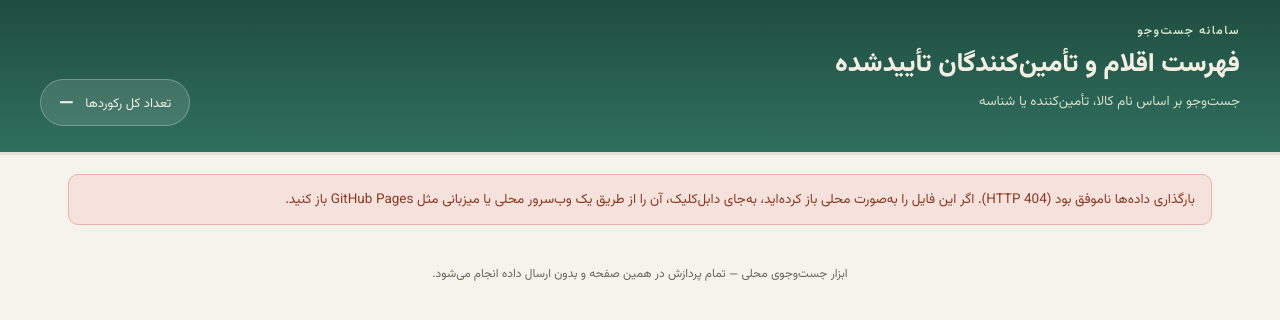
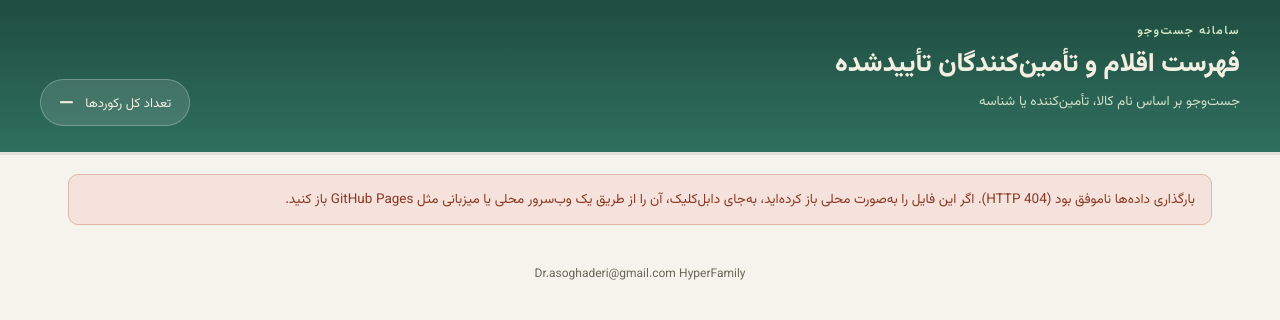
Before and after one commit to drasoghaderi-cpu/Vendorhyper, a plain HTML site: page index.html in a window 1280 px wide. Drawn offline with Linux system fonts and the light colour scheme; no server answers.

Commit message:
index.html

```diff
--- a/index.html
+++ b/index.html
@@ -340,7 +340,7 @@
   </div>
   </div>
 
-  <footer>ابزار جست‌وجوی محلی — تمام پردازش در همین صفحه و بدون ارسال داده انجام می‌شود.</footer>
+  <footer>Dr.asoghaderi@gmail.com HyperFamily</footer>
 </div>
 
 <script>
```
